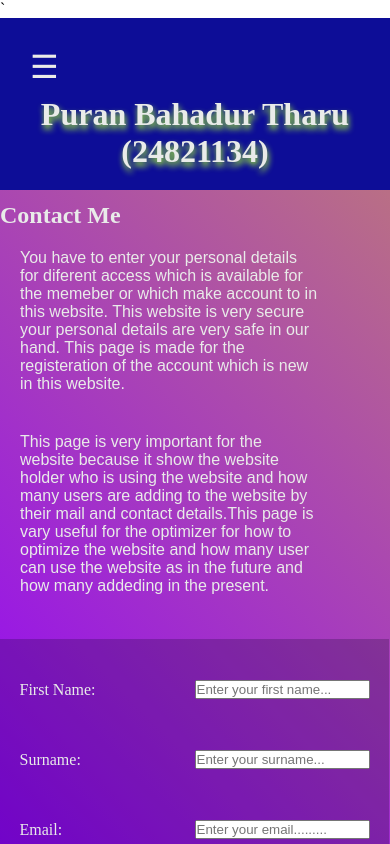
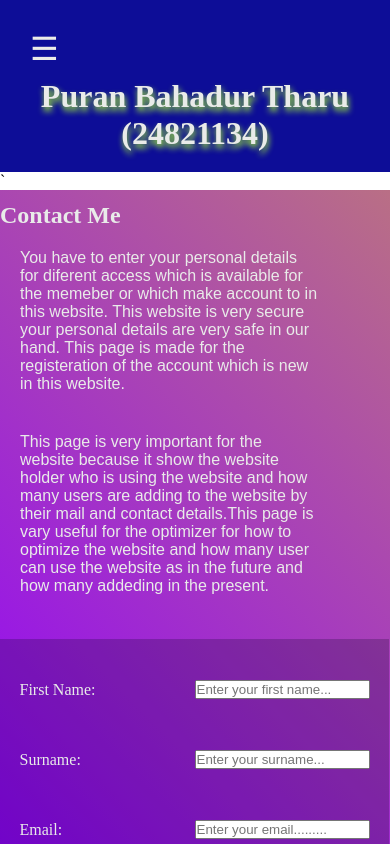
Before and after one commit to Puran-T/web-development-test, a plain HTML site: page Contact.html in a window 390 px wide. Shown: the top 844 px of the page. Drawn offline with Linux system fonts and the light colour scheme.

Commit message:
body display grid

```diff
--- a/C-Mobile.css
+++ b/C-Mobile.css
@@ -1,5 +1,7 @@
 body {
+    display: grid;
     grid-template-columns: 100%;
+    grid-template-rows: auto;
     grid-template-areas:
     "header"
     "nav"
```
